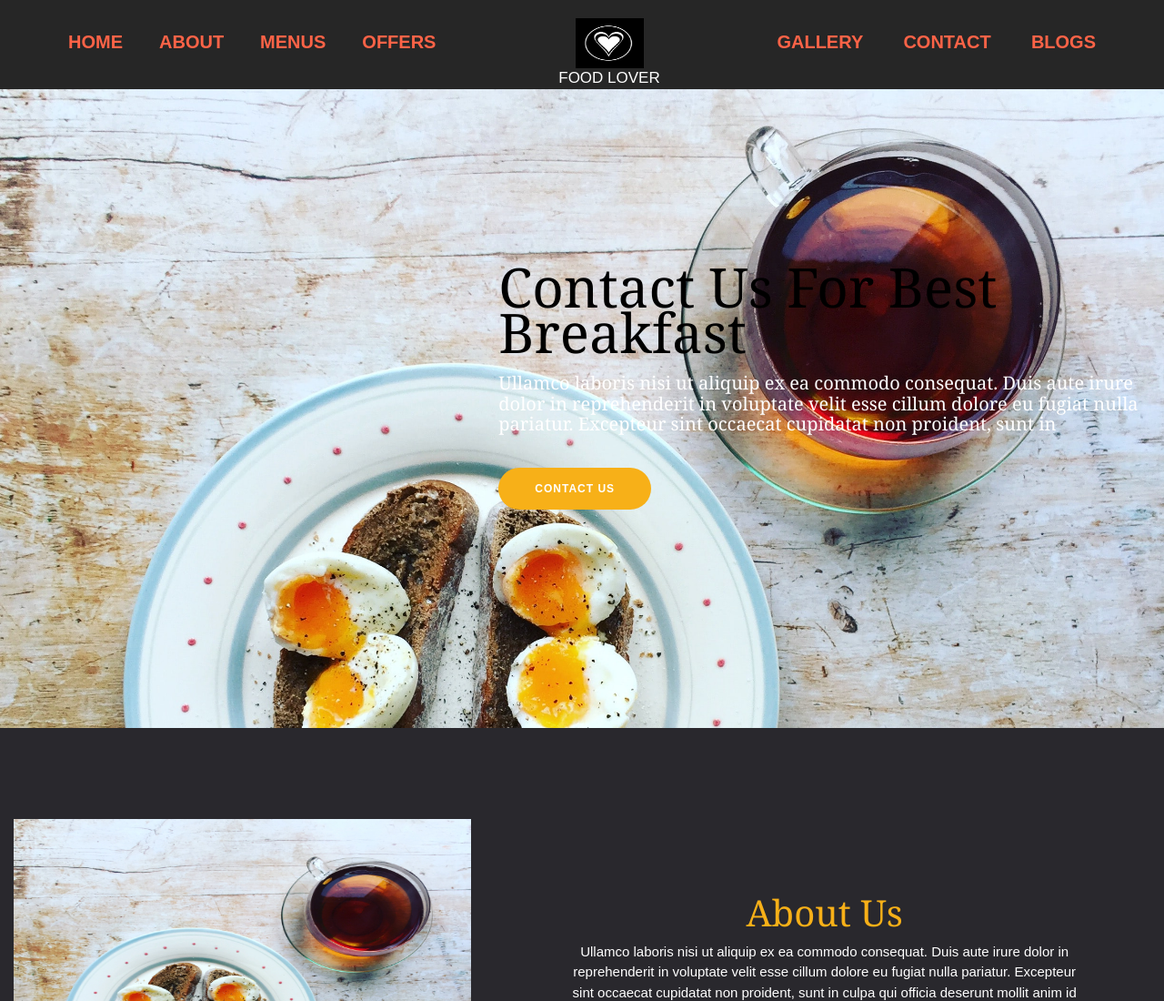
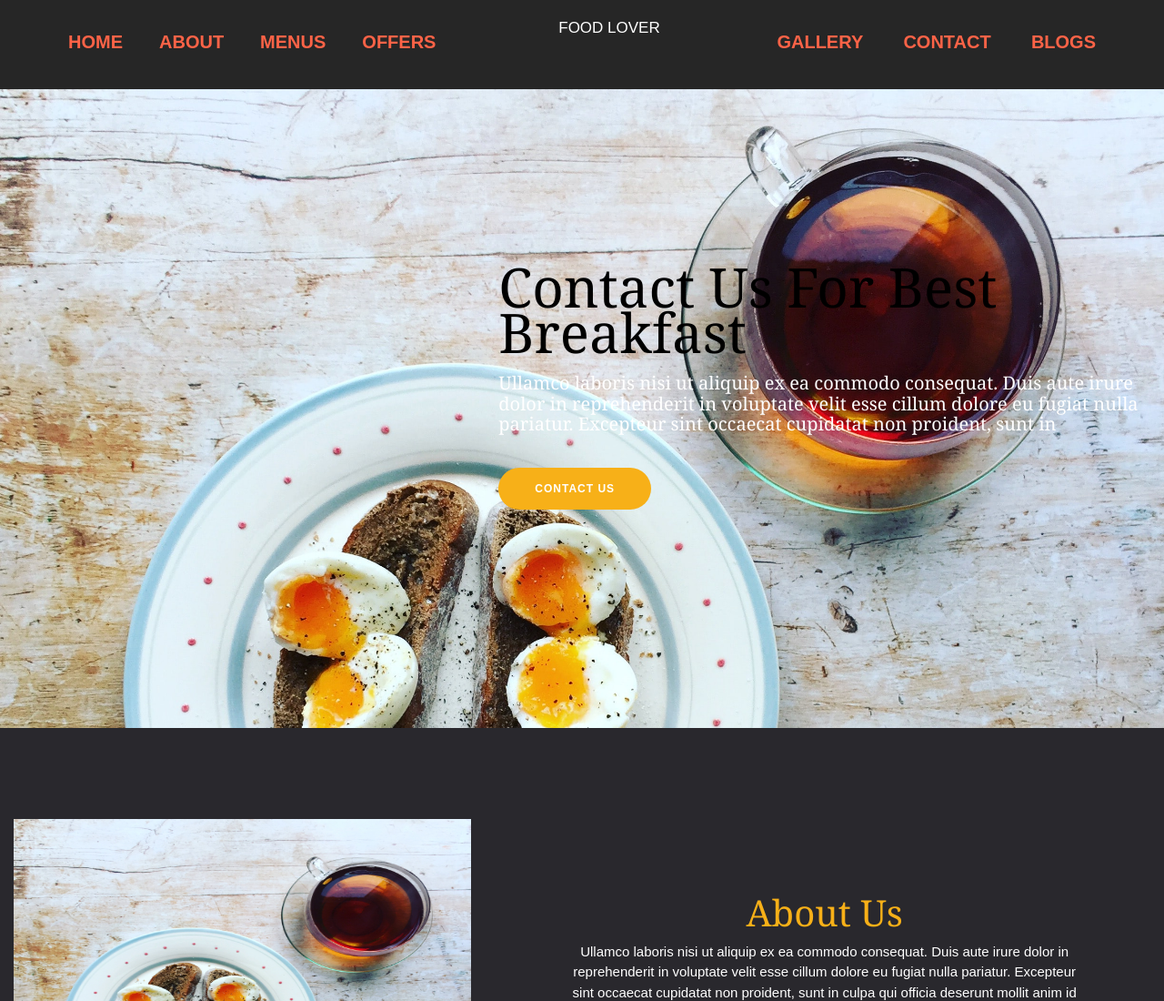
Before and after one commit to joshi99vartika/foodie, a plain HTML site: page index.html in a window 1280 px wide. Shown: the top 1100 px of the page at 91% size. Drawn offline with Linux system fonts and the light colour scheme.

Commit message:
food lover

```diff
--- a/index.html
+++ b/index.html
@@ -1,7 +1,6 @@
 <!DOCTYPE html>
 <html lang="en">
 <head>
-
     <meta charset="UTF-8">
     <meta name="viewport" content="width=device-width, initial-scale=1.0">
 
@@ -22,14 +21,14 @@
     <header class="fixed-top"  style="background:#262626;padding-bottom: 30px ; ">
     <div id="main_menu">
         <div class="logo_area">
-          <a href=""><img style="width: 75px; height: 55px; text-align: center; margin-top: 0;" src="assets/img/images/heart.png"><p class="logo-text">FOOD LOVER</p></a>
+        <a href=""><p class="logo-text">FOOD LOVER</p></a>
         </div>
 
          </div>
 
         <div class="inner_main_menu">
             <ul id="menu-nav">
-                <li><a href="index.html"><b>  HOME</b></a></li>
+                <li><a href="index.html"><b>HOME</b></a></li>
                 <li><a href="#about"><b>ABOUT</b></a></li>
                 <li><a href="#menu"><b>MENUS</b></a></li>
                 <li><a href="#menu"><b>OFFERS</b></a></li>
```
